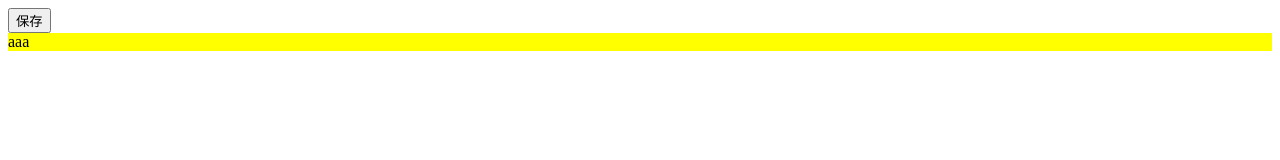
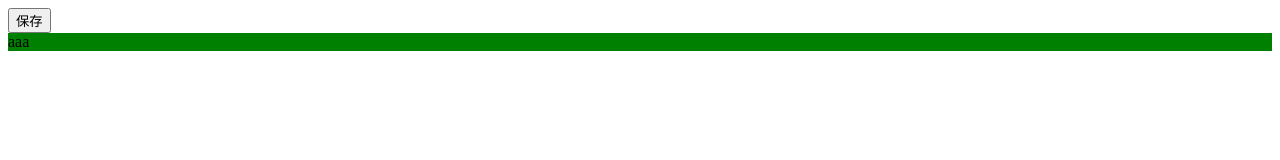
Before and after one commit to hhhhele/first, a plain HTML site: page index.html in a window 1280 px wide. Drawn offline with Linux system fonts and the light colour scheme.

Commit message:
index.html
修改成green

```diff
--- a/index.html
+++ b/index.html
@@ -6,7 +6,7 @@
 	</head>
 	<body>
 		<input type="button" value="保存"/>
-		<div style="background-color: yellow;">aaa</div>
+		<div style="background-color: green;">aaa</div>
 
 
 	</body>
```
